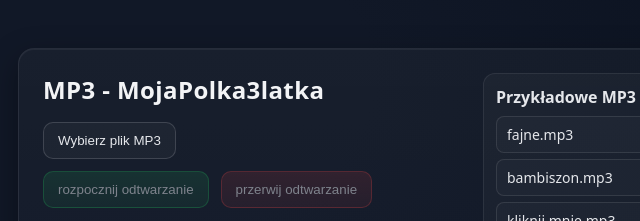
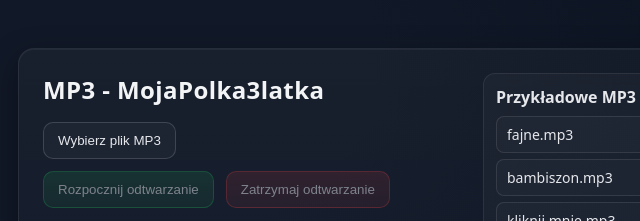
Before and after one commit to JakubSznober/Szkola, an Electron app: page Desktopowe/index.html in a window 900 px wide. Shown: the top 221 px of the page, 47-687 px from the left. Drawn offline with Linux system fonts and the light colour scheme.

Commit message:
Fix button labels and formatting in index.html

```diff
--- a/Desktopowe/index.html
+++ b/Desktopowe/index.html
@@ -16,8 +16,8 @@
             <button id="btn-open" class="btn">Wybierz plik MP3</button>
           </div>
           <div class="right">
-            <button id="btn-play" class="btn primary" disabled>rozpocznij odtwarzanie</button>
-            <button id="btn-stop" class="btn danger" disabled>przerwij odtwarzanie</button>
+            <button id="btn-play" class="btn primary" disabled>Rozpocznij odtwarzanie</button>
+            <button id="btn-stop" class="btn danger" disabled>Zatrzymaj odtwarzanie</button>
           </div>
         </div>
 
```
